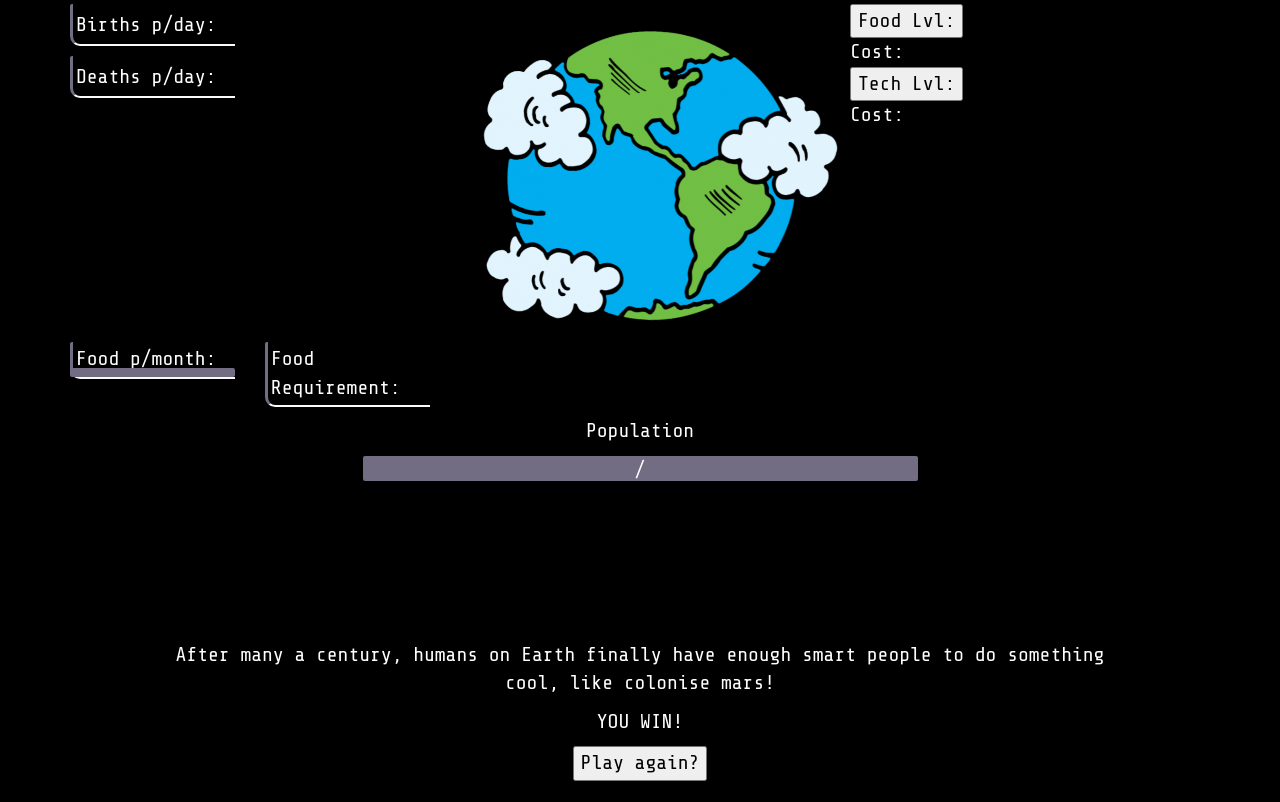
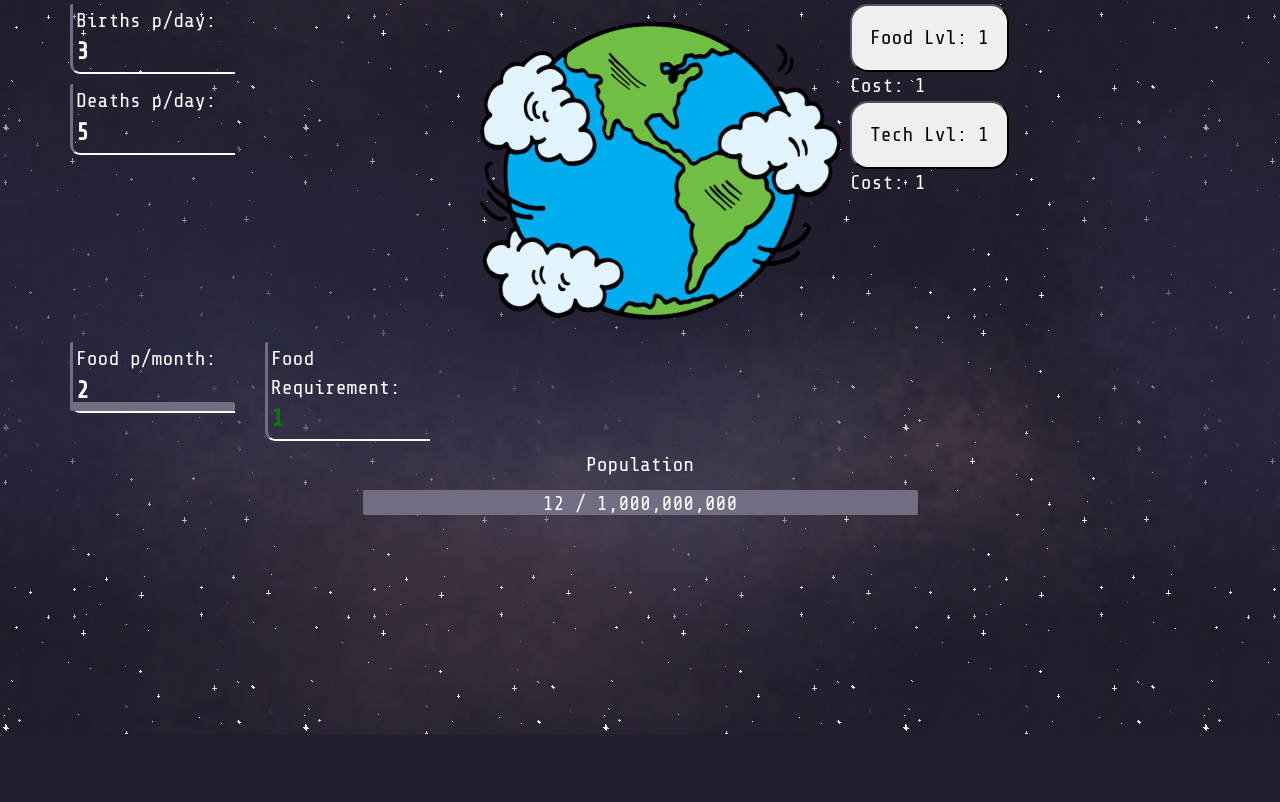
Before and after one commit to Jack-Odell/sparta-global-game-project, a plain HTML site: page index.html in a window 1280 px wide. Shown: the part 66-868 px from the top of the page. After the commit the page ends 800 px from the top, so only its background shows below. Drawn offline with nearby package versions, Linux system fonts and the light colour scheme; a web font is replaced by a local one.

Commit message:
Added background images and animations.

```diff
--- a/index.html
+++ b/index.html
@@ -10,7 +10,11 @@
     <title>Populate or Die</title>
   </head>
   <body class="game-page-style main-font">
-    <div class="container main-game-window">
+    <div class="stars"></div>
+    <div class="twinkling"></div>
+    <div class="clouds"></div>
+    <div class="clouds-back"></div>
+    <div class="container main-game-window z-index-top">
       <div class="row">
         <div class="col-md-4">
         </div>
@@ -74,7 +78,7 @@
     </div>
     <div class="row">
       <div class="col-md-2 col-md-offset-5 text-center">
-        <p><span class="fadeoutdown pop-plus-indicator"></span></p>
+        <p><span class="fadeoutdown pop-plus-indicator z-index-top"></span></p>
       </div>
     </div>
     <div class="win-screen">
--- a/index.js
+++ b/index.js
@@ -118,7 +118,7 @@ $(document).ready(function () {
 //CC Points earned per click earth image
   function Clicker (mod) {
     foodTotal += mod;
-    $(".earth")css("transform", scale(1.5, 1.5));
+    // $(".earth")css("transform", scale(1.5, 1.5));
     DisplayStats();
   }
 
--- a/style.css
+++ b/style.css
@@ -1,6 +1,6 @@
 /* Classes */
 .game-page-style {
-    background-color: black;
+    background-color: #221e2d;
     color: white;
 }
 
@@ -10,7 +10,7 @@
 
 .earth {
   margin: 5%;
-  animation: MoveUpDown 5s linear infinite, rotation 480s linear infinite;
+  animation: rotation 480s linear infinite;
   position: inherit;
   left: 0;
   bottom: 0;
@@ -34,6 +34,15 @@
 		}
 }
 
+@keyframes Scale{
+    from{
+        transform:scale(0);
+    }
+    to{
+        transform:scale(1);
+    }
+}
+
 
 .hide {
   display: none;
@@ -53,6 +62,9 @@ p span {
 
 .button-style {
   color: black;
+  border-radius: 18px;
+  text-align: center;
+  padding: 5%;
 }
 
 .button-margin {
@@ -99,6 +111,73 @@ p span {
 
 }
 
+.z-index-top {
+  z-index: 5;
+  position: relative;
+}
+.stars, .twinkling, .clouds, .clouds-back{
+  position:absolute;
+  top:0;
+  left:0;
+  right:0;
+  bottom:0;
+  width:100%;
+  height:100%;
+  display:block;
+}
+
+.twinkling{
+  background:transparent url(img/overlay2.png) repeat top center;
+  z-index: 2;
+
+  animation:twink-diagonal 1000s linear infinite;
+}
+
+.clouds{
+  background:transparent url(img/cloud2.png) repeat top center;
+  z-index: 3;
+
+  animation:clouds 2000s linear infinite;
+}
+
+.clouds-back{
+  background:transparent url(img/cloud3.png) repeat top center;
+  z-index: 4;
+
+  animation:clouds-back 10000s linear infinite;
+}
+
+.stars{
+  background:transparent url(img/stars2.png) repeat top center;
+  z-index: 1;
+}
+
+@keyframes twink-diagonal {
+    from {
+      background-position:0 10000px;
+    }
+    to {
+      background-position:10000px 0;
+    }
+  }
+
+@keyframes clouds {
+    from {
+      background-position: 1000px 0;
+    }
+    to {
+      background-position: 0 10000px;
+    }
+  }
+
+@keyframes clouds-back {
+    from {
+      background-position:0 10000px;
+    }
+    to {
+      background-position:10000px 0;
+    }
+  }
 
 /* IDs */
 
```
Also changed, not shown: img/cloud1.png (added), img/cloud2.png (added), img/cloud3.png (added), img/overlay.png (added), img/overlay2.png (added), img/stars.png (added), img/stars2.png (added).
